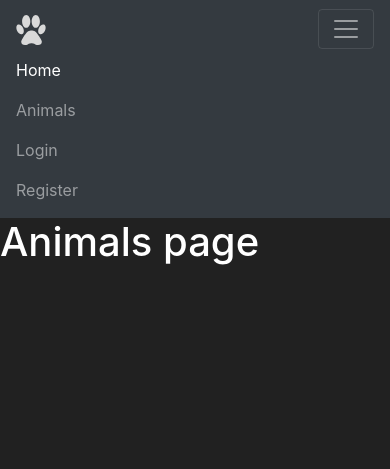
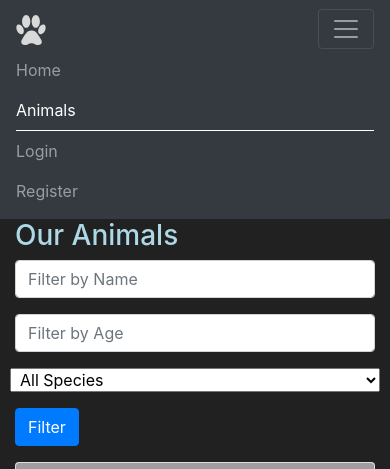
Before and after one commit to xmi74/IIS, a Flask app: page /animals in a window 390 px wide, after a click that opens the changed part. Shown: the top 469 px of the page. Before the commit the page ends 265 px from the top, so only its background shows below. Run offline with Flask 3, Linux system fonts and the light colour scheme; grey boxes are pictures that could not be loaded.

Commit message:
Add: Trying filtering and entity relationships in animals.html

```diff
--- a/routes.py
+++ b/routes.py
@@ -14,9 +14,23 @@ routes = Blueprint('routes', __name__)
 def home_page():
     return render_template('home.html')
 
-@routes.route('/animals')
+@routes.route('/animals', methods=['GET'])
 def animals_page():
-    return render_template('animals.html')
+    query = Animal.query
+
+    name = request.args.get('name')
+    age = request.args.get('age')
+    species = request.args.get('species')
+
+    if name:
+        query = query.filter(Animal.name.ilike(name))
+    if age:
+        query = query.filter_by(age=age)
+    if species:
+        query = query.filter_by(species=species)
+
+    animals = query.all()
+    return render_template('animals.html', animals=animals)
 
 @routes.route('/login', methods=['GET', 'POST'])
 def login_page():
--- a/seed.py
+++ b/seed.py
@@ -24,8 +24,8 @@ def seed_data(db):
     db.session.commit()
 
     # Vytvoření zvířat a přiřazení ke konkrétnímu pečovateli
-    animal1 = Animal(name='Bob', species='Dog', age=2, weight=30, birth_date=datetime(2020, 10, 1, 12, 0), photo='https://example.com/dog.jpg')
-    animal2 = Animal(name='Greg', species='Cat', age=1, weight=30, birth_date=datetime(2021, 10, 1, 12, 0), photo='https://example.com/cat.jpg')
+    animal1 = Animal(name='Bob', species='Dog', age=2, weight=30, birth_date=datetime(2020, 10, 1, 12, 0), photo='https://images.pexels.com/photos/5265677/pexels-photo-5265677.jpeg')
+    animal2 = Animal(name='Greg', species='Cat', age=1, weight=30, birth_date=datetime(2021, 10, 1, 12, 0), photo='https://images.pexels.com/photos/20787/pexels-photo.jpg')
 
     # Přidání zvířat do session
     db.session.add_all([animal1, animal2])
--- a/templates/animals.html
+++ b/templates/animals.html
@@ -5,5 +5,72 @@
 {% endblock %}
 
 {% block body %}
-    <h1>Animals page</h1>
+    <div class="container">
+        <h3 style="color: lightblue">Our Animals</h3>
+
+        <form method="GET" action="{{ url_for('routes.animals_page') }}">
+            <div class="form-row">
+                <div class="form-group col-md-2">
+                    <input type="text" name="name" class="form-control" placeholder="Filter by Name">
+                </div>
+                <div class="form-group col-md-2">
+                    <input type="number" name="age" class="form-control" placeholder="Filter by Age">
+                </div>
+                <select class="form-group col-md-2" name="species">
+                        <option value="">All Species</option>
+                        <option value="Dog">Dog</option>
+                        <option value="Cat">Cat</option>
+                </select>
+                <div class="form-group col-md-1">
+                    <button type="submit" class="btn btn-primary">Filter</button>
+                </div>
+            </div>
+        </form>
+
+        <div class="row">
+            {% for animal in animals %}
+            <div class="col-md-4 mb-4">
+                <div class="card">
+                    <img src="{{ animal.photo or 'https://via.placeholder.com/300' }}" class="card-img-top" alt="{{ animal.name }}">
+                    <div class="card-body">
+                        <h5 class="card-title" style="color: rgb(3, 73, 3)">{{ animal.name }}</h5>
+                        <p class="card-text" style="color: rgb(12, 12, 122)">
+                            <i class="fas fa-birthday-cake"></i>
+                            {{ animal.age }} {{ 'year' if animal.age == 1 else 'years' }} old <br>
+                            <i class="fas fa-weight"></i> {{ animal.weight }} kg <br>
+                            <i class="fas fa-paw"></i> {{ animal.species }}
+                        </p>
+                        <p class="card-text" style="color: black">
+                            {{ animal.description or 'No description available.' }}
+                        </p>
+
+                        <!-- Zobrazenie prechádzok -->
+                        <h6 style="color: black">Walk Schedules:</h6>
+                        <ul style="color: black">
+                            {% for schedule in animal.walk_schedules %}
+                                <li>
+                                    <b>START:</b> {{ schedule.start_time }} <br>
+                                    <b>END:</b> {{ schedule.end_time }} <br>
+                                    <b>
+                                        STATE:
+                                        {% if schedule.state == 'Free' %}
+                                            <span style="color: green">{{ schedule.state }}</span>
+                                        {% elif schedule.state == 'Taken' %}
+                                            <span style="color: red">{{ schedule.state }}</span>
+                                        {% else %}
+                                            <span>{{ schedule.state }}</span>
+                                        {% endif %}
+                                    </b>
+                                </li>
+                            {% else %}
+                                <li>No walk schedules available</li>
+                            {% endfor %}
+                        </ul>
+
+                    </div>
+                </div>
+            </div>
+            {% endfor %}
+        </div>
+    </div>
 {% endblock %}
--- a/templates/base.html
+++ b/templates/base.html
@@ -7,6 +7,10 @@
 
     <!-- Bootstrap CSS -->
     <link rel="stylesheet" href="https://cdn.jsdelivr.net/npm/bootstrap@4.5.3/dist/css/bootstrap.min.css" integrity="sha384-TX8t27EcRE3e/ihU7zmQxVncDAy5uIKz4rEkgIXeMed4M0jlfIDPvg6uqKI2xXr2" crossorigin="anonymous">
+
+    <!-- Font awesome -->
+    <link rel="stylesheet" href="https://cdnjs.cloudflare.com/ajax/libs/font-awesome/6.0.0-beta3/css/all.min.css">
+
 
     <title>
         {% block title %}
@@ -24,10 +28,10 @@
         </button>
         <div class="collapse navbar-collapse" id="navbarNav">
             <ul class="navbar-nav mr-auto">
-                <li class="nav-item active">
-                    <a class="nav-link" href="{{ url_for('routes.home_page') }}">Home<span class="sr-only">(current)</span></a>
+                <li class="nav-item {% if request.endpoint == 'routes.home_page' %}active{% endif %}">
+                    <a class="nav-link" href="{{ url_for('routes.home_page') }}">Home</a>
                 </li>
-                <li class="nav-item">
+                <li class="nav-item {% if request.endpoint == 'routes.animals_page' %}active{% endif %}">
                     <a class="nav-link" href="{{ url_for('routes.animals_page') }}">Animals</a>
                 </li>
             </ul>
@@ -115,10 +119,22 @@
 
   </body>
   <style>
-    /* Dark Mode */
-    body {
+    body
+    {
+        /* Light Mode */
+        /* background: linear-gradient(135deg, #e7dcd0, #ecb070);
+        color: #333; */
+
+        /* Dark Mode */
         background-color: #212121;
         color: white;
     }
+
+    /* Navigation styling for active items */
+    .nav-item.active .nav-link
+    {
+        color: white !important;
+        border-bottom: 1px solid white;
+    }
   </style>
 </html>
```
Also changed, not shown: 1 other file.
